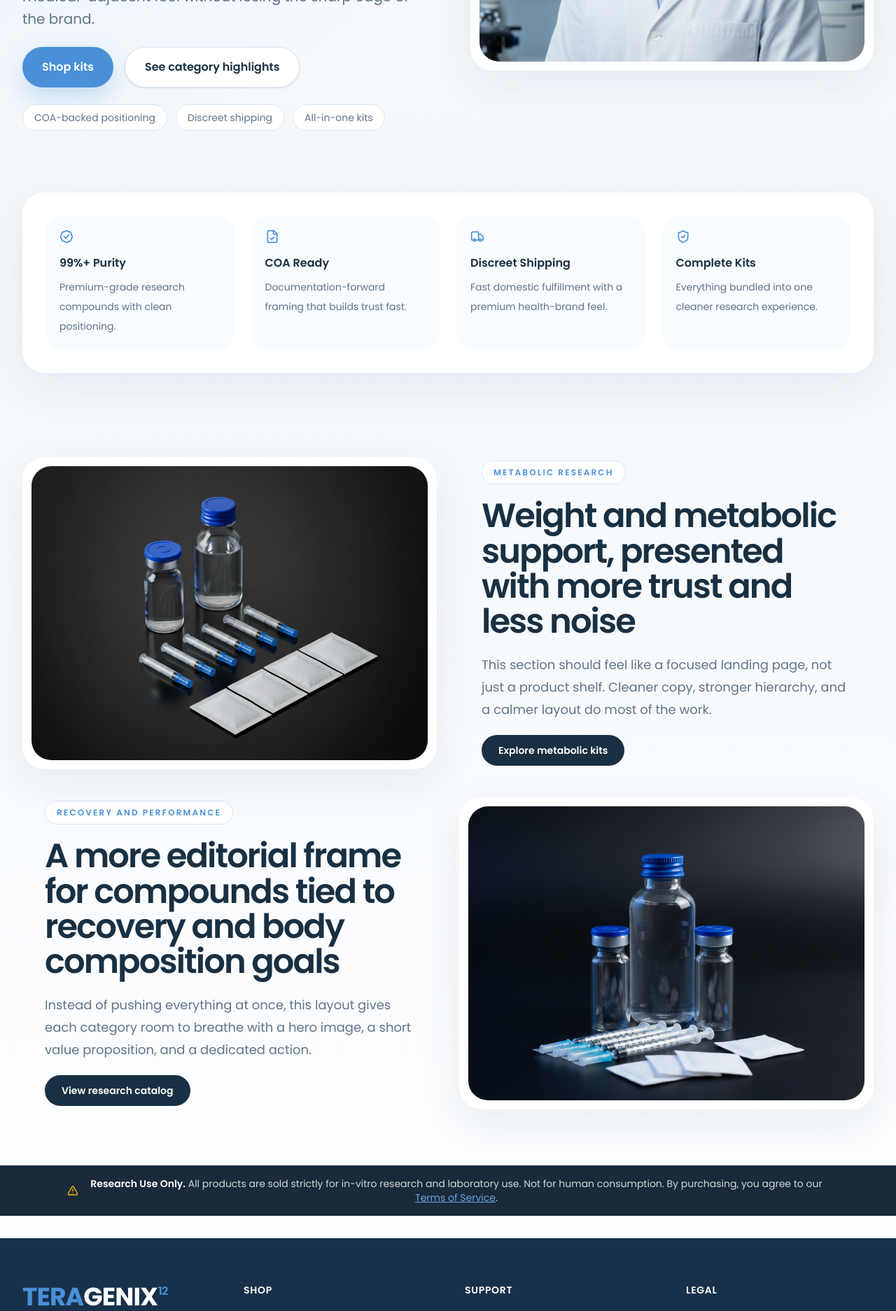
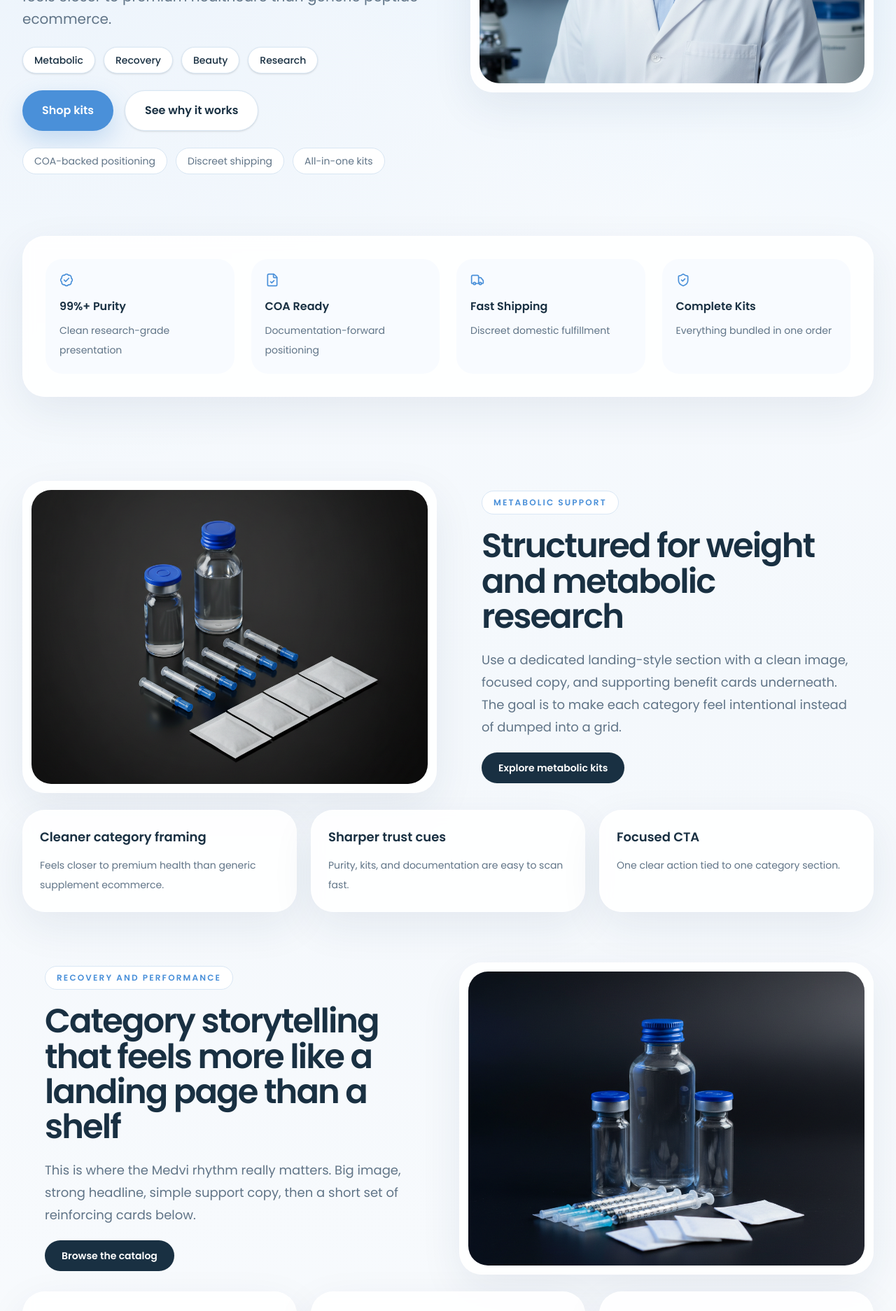
Before and after one commit to sethschnrt/teragenix, a Next.js app: page / in a window 1280 px wide. Shown: the part 640-2513 px from the top of the page at 70% size. Built offline with nearby package versions, Linux system fonts and the light colour scheme.

Commit message:
match medvi-like homepage section rhythm more literally

```diff
--- a/src/app/page.tsx
+++ b/src/app/page.tsx
@@ -1,36 +1,66 @@
 import { DisclaimerBanner } from "@/components/disclaimer-banner";
 import { Footer } from "@/components/footer";
-import { BadgeCheck, FileCheck, ShieldCheck, Truck } from "lucide-react";
+import { BadgeCheck, FileCheck, Headset, ShieldCheck, Truck } from "lucide-react";
 import Link from "next/link";
 
 const BASE_PATH = process.env.NODE_ENV === "production" ? "/teragenix" : "";
 
-const trustItems = [
-  { icon: BadgeCheck, title: "99%+ Purity", text: "Premium-grade research compounds with clean positioning." },
-  { icon: FileCheck, title: "COA Ready", text: "Documentation-forward framing that builds trust fast." },
-  { icon: Truck, title: "Discreet Shipping", text: "Fast domestic fulfillment with a premium health-brand feel." },
-  { icon: ShieldCheck, title: "Complete Kits", text: "Everything bundled into one cleaner research experience." },
+const heroPills = ["Metabolic", "Recovery", "Beauty", "Research"];
+
+const valueStrip = [
+  { icon: BadgeCheck, title: "99%+ Purity", text: "Clean research-grade presentation" },
+  { icon: FileCheck, title: "COA Ready", text: "Documentation-forward positioning" },
+  { icon: Truck, title: "Fast Shipping", text: "Discreet domestic fulfillment" },
+  { icon: ShieldCheck, title: "Complete Kits", text: "Everything bundled in one order" },
 ];
 
-const spotlightSections = [
+const sections = [
   {
-    eyebrow: "Metabolic research",
-    title: "Weight and metabolic support, presented with more trust and less noise",
-    body:
-      "This section should feel like a focused landing page, not just a product shelf. Cleaner copy, stronger hierarchy, and a calmer layout do most of the work.",
+    eyebrow: "Metabolic support",
+    title: "Structured for weight and metabolic research",
+    text: "Use a dedicated landing-style section with a clean image, focused copy, and supporting benefit cards underneath. The goal is to make each category feel intentional instead of dumped into a grid.",
+    href: "/shop?category=metabolic",
     cta: "Explore metabolic kits",
-    href: "/shop?category=metabolic",
     image: "/images/product-tirzepatide.png",
+    cards: [
+      { title: "Cleaner category framing", text: "Feels closer to premium health than generic supplement ecommerce." },
+      { title: "Sharper trust cues", text: "Purity, kits, and documentation are easy to scan fast." },
+      { title: "Focused CTA", text: "One clear action tied to one category section." },
+    ],
   },
   {
     eyebrow: "Recovery and performance",
-    title: "A more editorial frame for compounds tied to recovery and body composition goals",
-    body:
-      "Instead of pushing everything at once, this layout gives each category room to breathe with a hero image, a short value proposition, and a dedicated action.",
-    cta: "View research catalog",
+    title: "Category storytelling that feels more like a landing page than a shelf",
+    text: "This is where the Medvi rhythm really matters. Big image, strong headline, simple support copy, then a short set of reinforcing cards below.",
     href: "/shop",
+    cta: "Browse the catalog",
     image: "/images/product-recovery-stack.png",
+    cards: [
+      { title: "Image-led", text: "The page should breathe instead of throwing products at people immediately." },
+      { title: "Trust-first", text: "A calmer brand frame makes the store feel higher quality." },
+      { title: "More premium pacing", text: "Section rhythm does a huge amount of heavy lifting." },
+    ],
   },
+  {
+    eyebrow: "Beauty and longevity",
+    title: "A softer editorial section for glow and longevity categories",
+    text: "This section should mirror the same structure again so the site feels deliberate and consistent: image, copy, CTA, then a row of supporting cards.",
+    href: "/shop?category=beauty",
+    cta: "See beauty-focused kits",
+    image: "/images/hero-vial.png",
+    cards: [
+      { title: "Better section types", text: "Visitors understand the categories before they ever hit the grid." },
+      { title: "Less storefront energy", text: "The brand feels more designed and less transactional." },
+      { title: "Reusable pattern", text: "Once one section works, the rest of the homepage follows naturally." },
+    ],
+  },
+];
+
+const proofItems = [
+  { icon: ShieldCheck, title: "Purity-forward positioning", text: "Prominent quality framing across the page." },
+  { icon: FileCheck, title: "Documentation language", text: "COA and verification cues layered throughout." },
+  { icon: Truck, title: "Discreet shipping", text: "Clean domestic fulfillment messaging without clutter." },
+  { icon: Headset, title: "Support framing", text: "A more premium, guided customer journey overall." },
 ];
 
 export default function Home() {
@@ -42,23 +72,24 @@ export default function Home() {
             <div className="space-y-6">
               <span className="medvi-pill">Premium peptide research kits</span>
               <h1 className="max-w-2xl text-4xl font-semibold tracking-[-0.05em] text-[#193042] sm:text-5xl lg:text-[4.3rem] lg:leading-[1.0]">
-                Research compounds, packaged more like a premium health brand
+                Research compounds presented with a cleaner, more trusted flow
               </h1>
               <p className="max-w-xl text-lg leading-8 text-[#607487] sm:text-xl">
-                We are reshaping Teragenix around cleaner layouts, stronger product presentation, and a more trusted medical-adjacent feel without losing the sharp edge of the brand.
+                Bigger image-led sections, softer premium layout rhythm, and a category-first homepage structure that feels closer to premium healthcare than generic peptide ecommerce.
               </p>
+              <div className="flex flex-wrap gap-3">
+                {heroPills.map((pill) => (
+                  <span key={pill} className="rounded-full border border-[#d8e6f3] bg-white px-4 py-2 text-sm font-medium text-[#193042] shadow-sm">
+                    {pill}
+                  </span>
+                ))}
+              </div>
               <div className="flex flex-col gap-4 sm:flex-row">
-                <Link
-                  href="/shop"
-                  className="inline-flex items-center justify-center rounded-full bg-[#4A90D9] px-7 py-4 text-base font-semibold text-white shadow-[0_14px_34px_rgba(74,144,217,0.28)] transition hover:bg-[#3A7BC8]"
-                >
+                <Link href="/shop" className="inline-flex items-center justify-center rounded-full bg-[#4A90D9] px-7 py-4 text-base font-semibold text-white shadow-[0_14px_34px_rgba(74,144,217,0.28)] transition hover:bg-[#3A7BC8]">
                   Shop kits
                 </Link>
-                <Link
-                  href="#category-spotlights"
-                  className="inline-flex items-center justify-center rounded-full border border-[#d8e6f3] bg-white px-7 py-4 text-base font-semibold text-[#193042] shadow-sm transition hover:bg-[#f5f9fc]"
-                >
-                  See category highlights
+                <Link href="#value-strip" className="inline-flex items-center justify-center rounded-full border border-[#d8e6f3] bg-white px-7 py-4 text-base font-semibold text-[#193042] shadow-sm transition hover:bg-[#f5f9fc]">
+                  See why it works
                 </Link>
               </div>
               <div className="flex flex-wrap gap-3 text-sm text-[#607487]">
@@ -70,20 +101,16 @@ export default function Home() {
 
             <div className="medvi-card overflow-hidden p-3">
               {/* eslint-disable-next-line @next/next/no-img-element */}
-              <img
-                src={`${BASE_PATH}/images/hero-doctor.png`}
-                alt="Medical research visual"
-                className="h-[500px] w-full rounded-[28px] object-cover object-top"
-              />
+              <img src={`${BASE_PATH}/images/hero-doctor.png`} alt="Medical research visual" className="h-[500px] w-full rounded-[28px] object-cover object-top" />
             </div>
           </div>
         </div>
       </section>
 
-      <section className="py-8 sm:py-10">
+      <section id="value-strip" className="py-8 sm:py-10">
         <div className="medvi-shell">
           <div className="medvi-card grid gap-6 px-6 py-8 sm:grid-cols-2 sm:px-8 lg:grid-cols-4">
-            {trustItems.map((item) => (
+            {valueStrip.map((item) => (
               <div key={item.title} className="rounded-[24px] bg-[#f8fbff] p-5">
                 <item.icon className="h-5 w-5 text-[#4A90D9]" />
                 <h3 className="mt-4 text-base font-semibold text-[#193042]">{item.title}</h3>
@@ -94,36 +121,58 @@ export default function Home() {
         </div>
       </section>
 
-      <section id="category-spotlights" className="py-20">
-        <div className="medvi-shell space-y-10">
-          {spotlightSections.map((section, index) => (
-            <div
-              key={section.title}
-              className={`grid gap-8 lg:grid-cols-2 lg:items-center ${index % 2 === 1 ? "lg:[&>*:first-child]:order-2" : ""}`}
-            >
+      <section className="py-20">
+        <div className="medvi-shell space-y-18">
+          {sections.map((section, index) => (
+            <div key={section.title} className="space-y-6">
+              <div className={`grid gap-8 lg:grid-cols-2 lg:items-center ${index % 2 === 1 ? "lg:[&>*:first-child]:order-2" : ""}`}>
                 <div className="medvi-card overflow-hidden p-3">
                   {/* eslint-disable-next-line @next/next/no-img-element */}
-                <img
-                  src={`${BASE_PATH}${section.image}`}
-                  alt={section.title}
-                  className="h-[420px] w-full rounded-[28px] object-cover"
-                />
+                  <img src={`${BASE_PATH}${section.image}`} alt={section.title} className="h-[420px] w-full rounded-[28px] object-cover" />
                 </div>
                 <div className="space-y-5 px-2 sm:px-4 lg:px-8">
                   <span className="medvi-pill">{section.eyebrow}</span>
                   <h2 className="max-w-xl text-3xl font-semibold tracking-[-0.04em] text-[#193042] sm:text-4xl lg:text-[3rem] lg:leading-[1.05]">
                     {section.title}
                   </h2>
-                <p className="max-w-xl text-lg leading-8 text-[#607487]">{section.body}</p>
-                <Link
-                  href={section.href}
-                  className="inline-flex items-center justify-center rounded-full bg-[#193042] px-6 py-3 text-sm font-semibold text-white transition hover:bg-[#102230]"
-                >
+                  <p className="max-w-xl text-lg leading-8 text-[#607487]">{section.text}</p>
+                  <Link href={section.href} className="inline-flex items-center justify-center rounded-full bg-[#193042] px-6 py-3 text-sm font-semibold text-white transition hover:bg-[#102230]">
                     {section.cta}
                   </Link>
                 </div>
               </div>
+
+              <div className="grid gap-5 md:grid-cols-3">
+                {section.cards.map((card) => (
+                  <div key={card.title} className="medvi-card p-6">
+                    <h3 className="text-lg font-semibold text-[#193042]">{card.title}</h3>
+                    <p className="mt-3 text-sm leading-7 text-[#607487]">{card.text}</p>
+                  </div>
                 ))}
+              </div>
+            </div>
+          ))}
+        </div>
+      </section>
+
+      <section className="py-20">
+        <div className="medvi-shell">
+          <div className="medvi-card px-6 py-10 sm:px-10">
+            <div className="mb-8 max-w-2xl">
+              <span className="medvi-pill mb-4">Proof and reassurance</span>
+              <h2 className="text-3xl font-semibold tracking-[-0.03em] text-[#193042] sm:text-4xl">A dedicated reassurance section before the store takes over</h2>
+              <p className="mt-4 text-lg leading-8 text-[#607487]">This is where trust language, quality framing, shipping reassurance, and support cues all stack together before people drop into a product-heavy experience.</p>
+            </div>
+            <div className="grid gap-5 md:grid-cols-2 lg:grid-cols-4">
+              {proofItems.map((item) => (
+                <div key={item.title} className="rounded-[24px] bg-[#f8fbff] p-5">
+                  <item.icon className="h-5 w-5 text-[#4A90D9]" />
+                  <h3 className="mt-4 text-base font-semibold text-[#193042]">{item.title}</h3>
+                  <p className="mt-2 text-sm leading-7 text-[#607487]">{item.text}</p>
+                </div>
+              ))}
+            </div>
+          </div>
         </div>
       </section>
 
```
Lines whose indentation alone changed are shown as unchanged.
